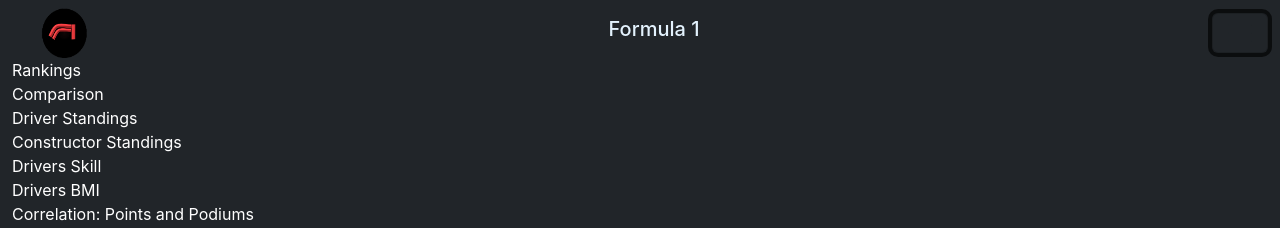
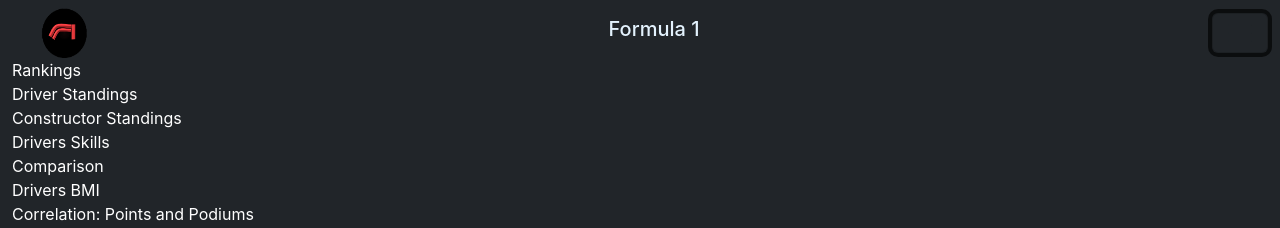
Before and after one commit to MaritzaTC/client, a React (Create React App) app: page /driverageandwins in a window 1280 px wide. Both pictures are taken after a click on the button "Toggle navigation". Shown: the top 228 px of the page. Built offline with nearby package versions, Linux system fonts and the light colour scheme; no server answers.

Commit message:
Fix navigation links and update labels

```diff
--- a/src/App.js
+++ b/src/App.js
@@ -23,10 +23,10 @@
       <Router>
         <ul className="navbar-nav me-auto mb-2 mb-lg-0">
         <li><Link to={"/rankingfirst"} style={{ color: "white", textDecoration: "none" }}> Rankings</Link></li>
-          <li ><Link style={{ color: "white", textDecoration: "none" }} to='/driverscomparison'>Comparison</Link></li>
           <li ><Link style={{ color: "white", textDecoration: "none" }} to="/driverstandigs">Driver Standings</Link> </li>
           <li ><Link style={{ color: "white", textDecoration: "none" }} to='/constructorstandings'k>Constructor Standings</Link></li>
-          <li ><Link style={{ color: "white", textDecoration: "none" }} to="/drivers">Drivers Skill </Link></li>
+          <li ><Link style={{ color: "white", textDecoration: "none" }} to="/drivers">Drivers Skills </Link></li>
+          <li ><Link style={{ color: "white", textDecoration: "none" }} to='/driverscomparison'>Comparison</Link></li>
           <li ><Link style={{ color: "white", textDecoration: "none" }} to="/driversimc">Drivers BMI</Link></li>
           <li ><Link style={{ color: "white", textDecoration: "none" }} to="/driverCorrelation">Correlation: Points and Podiums</Link></li>
           <li ><Link style={{ color: "white", textDecoration: "none" }} to="/driverageandwins">Correlation: Age and Wins</Link></li>
--- a/src/pages/driversIMC.js
+++ b/src/pages/driversIMC.js
@@ -28,7 +28,7 @@
                 <th>Name</th>
                 <th>Height</th>
                 <th>Weight</th>
-                <th>IMC</th>
+                <th>BMI</th>
               </tr>
             </thead>
             <tbody>
--- a/src/pages/pointAndPodios.js
+++ b/src/pages/pointAndPodios.js
@@ -23,7 +23,7 @@
         <p  >Loading</p>
       ) : (
         <div className="container mt-4 shadow-lg p-3 mb-5 bg-body rounded">
-          <h2>Correlation Poinst And Podiums</h2>
+          <h2>Correlation Points And Podiums</h2>
           {correlation !== null && (
             <p><strong>Correlation: </strong>{correlation}</p>
           )}
```
